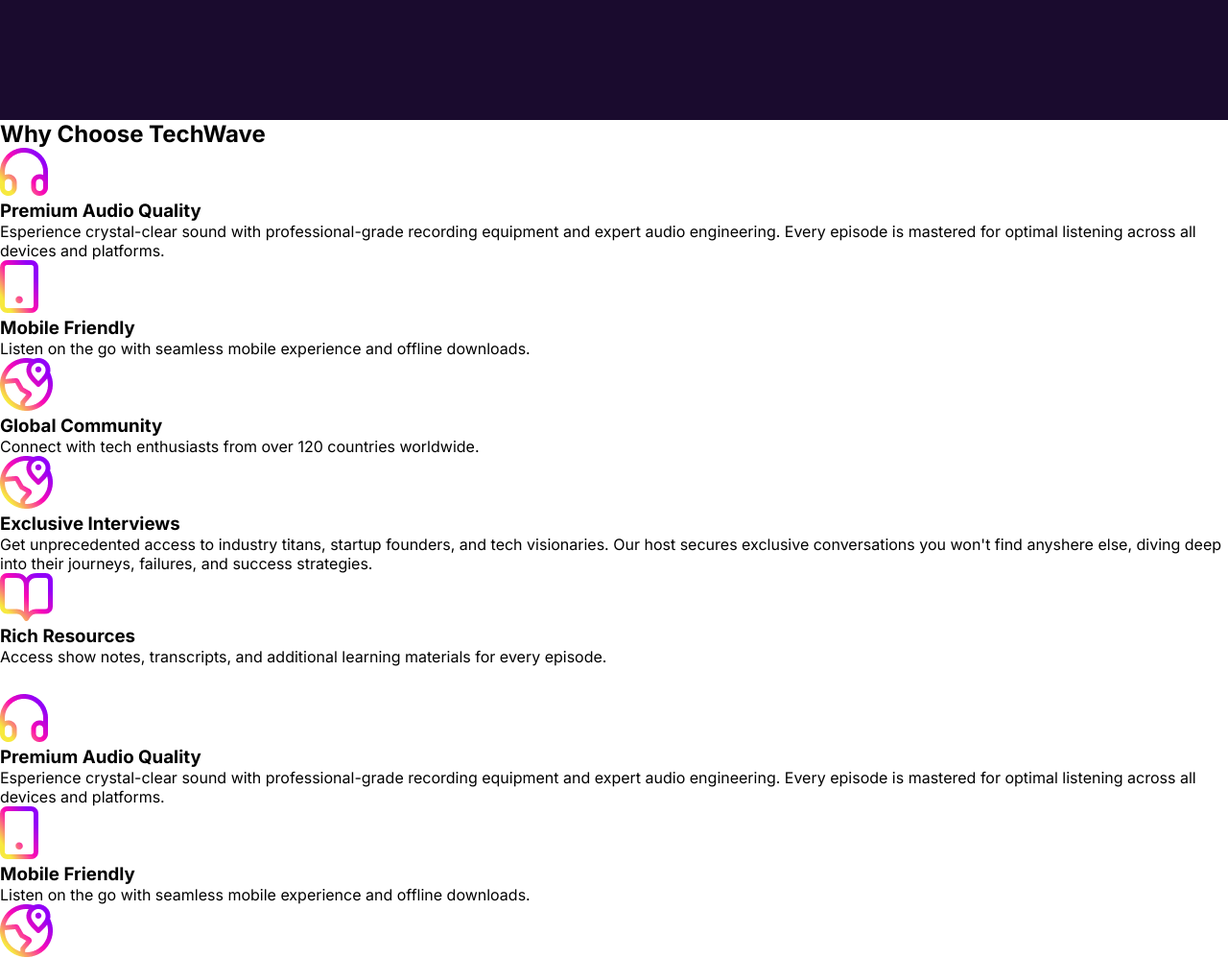
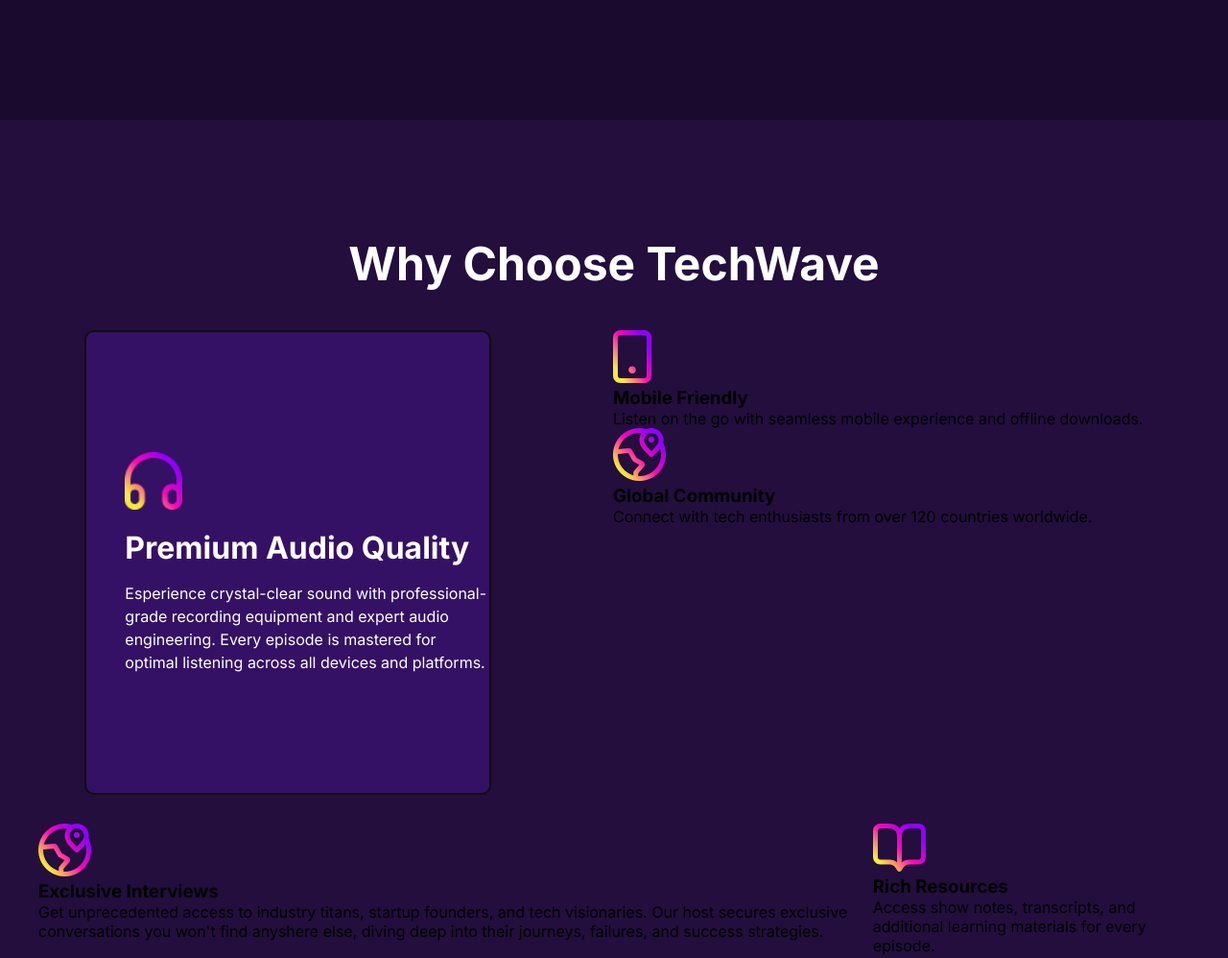
Before and after one commit to mitun-roy/A-02-mitun, a plain HTML site: page index.html in a window 1280 px wide. Shown: the part 1500-2498 px from the top of the page at 96% size. Drawn offline with Linux system fonts and the light colour scheme.

Commit message:
techwave deshig main section

```diff
--- a/style/style.css
+++ b/style/style.css
@@ -220,3 +220,55 @@
 
 
 }
+.content-tech h2{
+    text-align: center;
+    padding-top: 120px;
+    padding-bottom: 40px;
+    font-size: 3rem;
+    color: white;
+
+}
+.content-tech{
+
+    background-color: #230E3D;
+
+
+}
+.content-techwave{
+          display: flex;
+          max-width: 1200px;
+          gap: 30px;
+     }
+
+ .escla{
+         display: flex;
+          max-width: 1200px;
+           margin-top: 30px;
+           padding-bottom: 120px;
+     }
+.content-premium{
+
+  align-content: center;
+  border-radius: 15px;
+    border: 2px solid rgb(19, 13, 15);
+    height: 480px ;
+    width: 380px;
+       background-color: #351165;
+          padding-left: 40px;
+            border-radius: 10px;
+            color: white
+
+}
+.content-premium h3{
+ font-size:  2rem;
+ padding-top: 16px;
+ }
+ .content-premium p{
+font-size: 1rem;
+line-height: 24px;
+padding-top: 16px;
+ }
+ .content-premium img{
+    width: 60px;
+    height: 60px;
+ }
```
